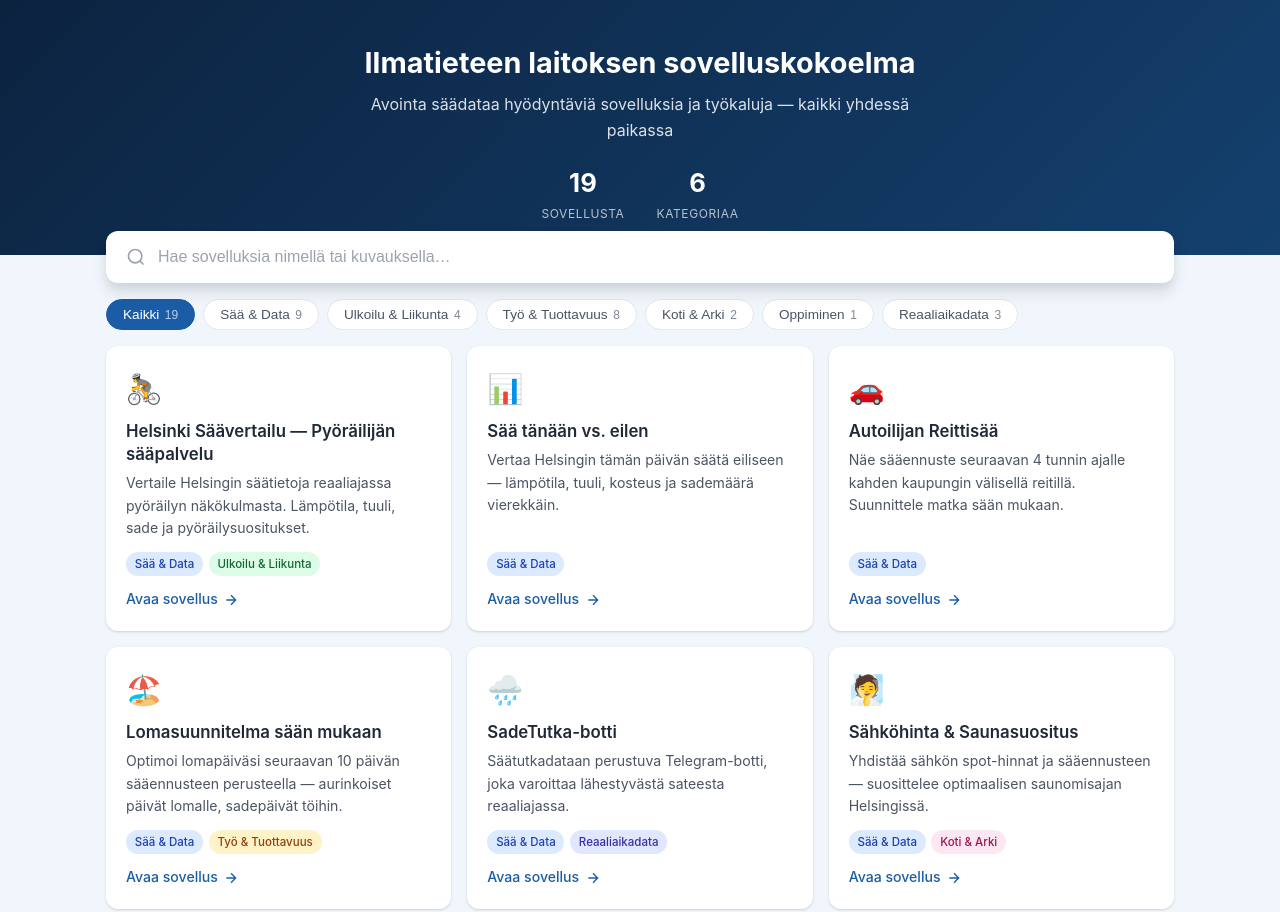
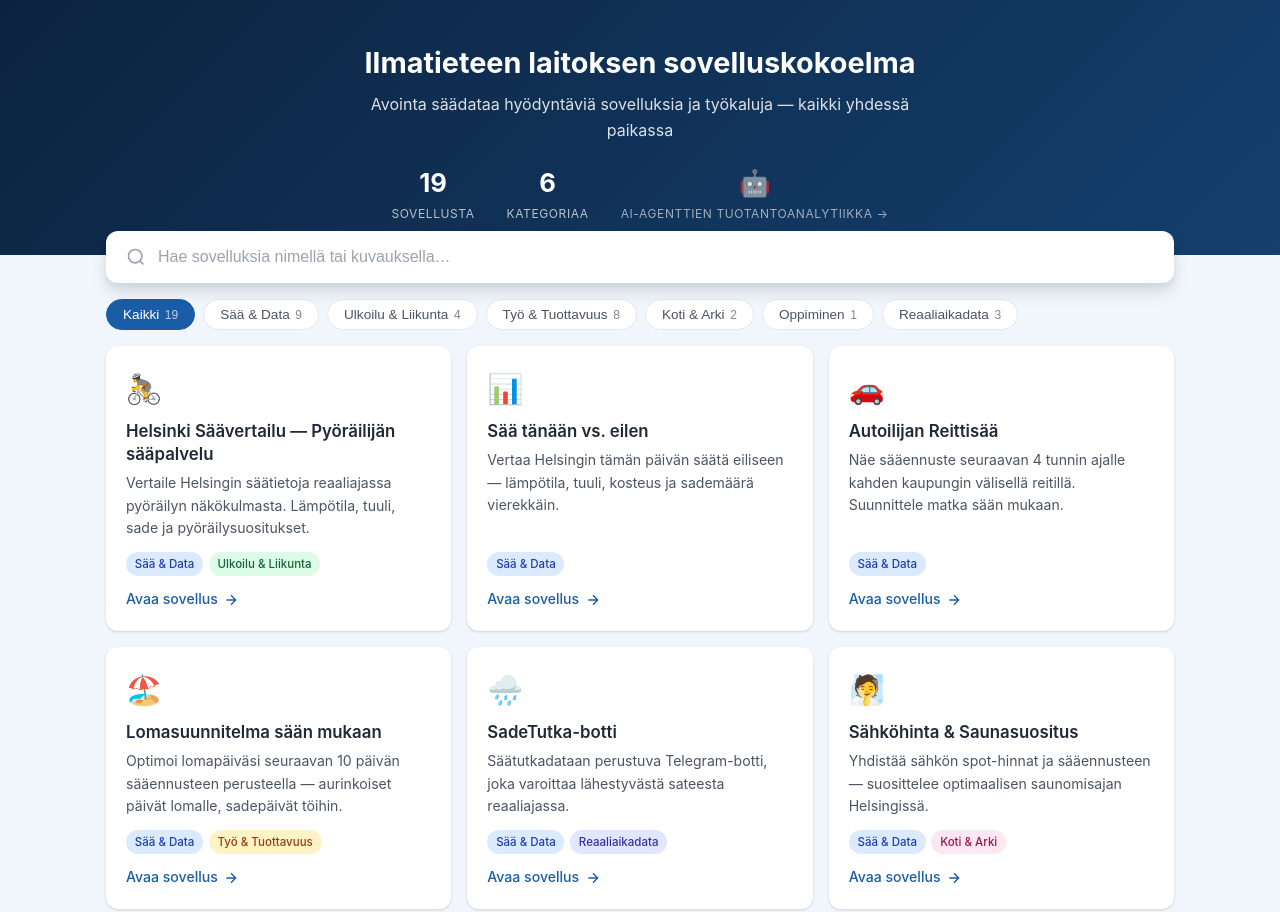
Before and after one commit to longshoreforrest/public-demos, a plain HTML site: page ilmatieteenlaitos/index.html in a window 1280 px wide. Shown: the top 912 px of the page. Drawn offline with Linux system fonts and the light colour scheme.

Commit message:
Yläpalkkiin lisätty linkki AI-agenttien tuotantoanalytiikka -sovellukseen
Co-Authored-By: Claude Opus 4.6 <noreply@anthropic.com>

```diff
--- a/ilmatieteenlaitos/index.html
+++ b/ilmatieteenlaitos/index.html
@@ -281,6 +281,10 @@
             <div class="stat-number" id="cat-count">6</div>
             <div class="stat-label">Kategoriaa</div>
         </div>
+        <a href="Helsinki_20260504_1016_557/" class="stat" style="text-decoration:none;color:inherit;opacity:.85;transition:opacity .15s" onmouseover="this.style.opacity='1'" onmouseout="this.style.opacity='.85'">
+            <div class="stat-number">🤖</div>
+            <div class="stat-label">AI-agenttien tuotantoanalytiikka →</div>
+        </a>
     </div>
 </header>
 
```
